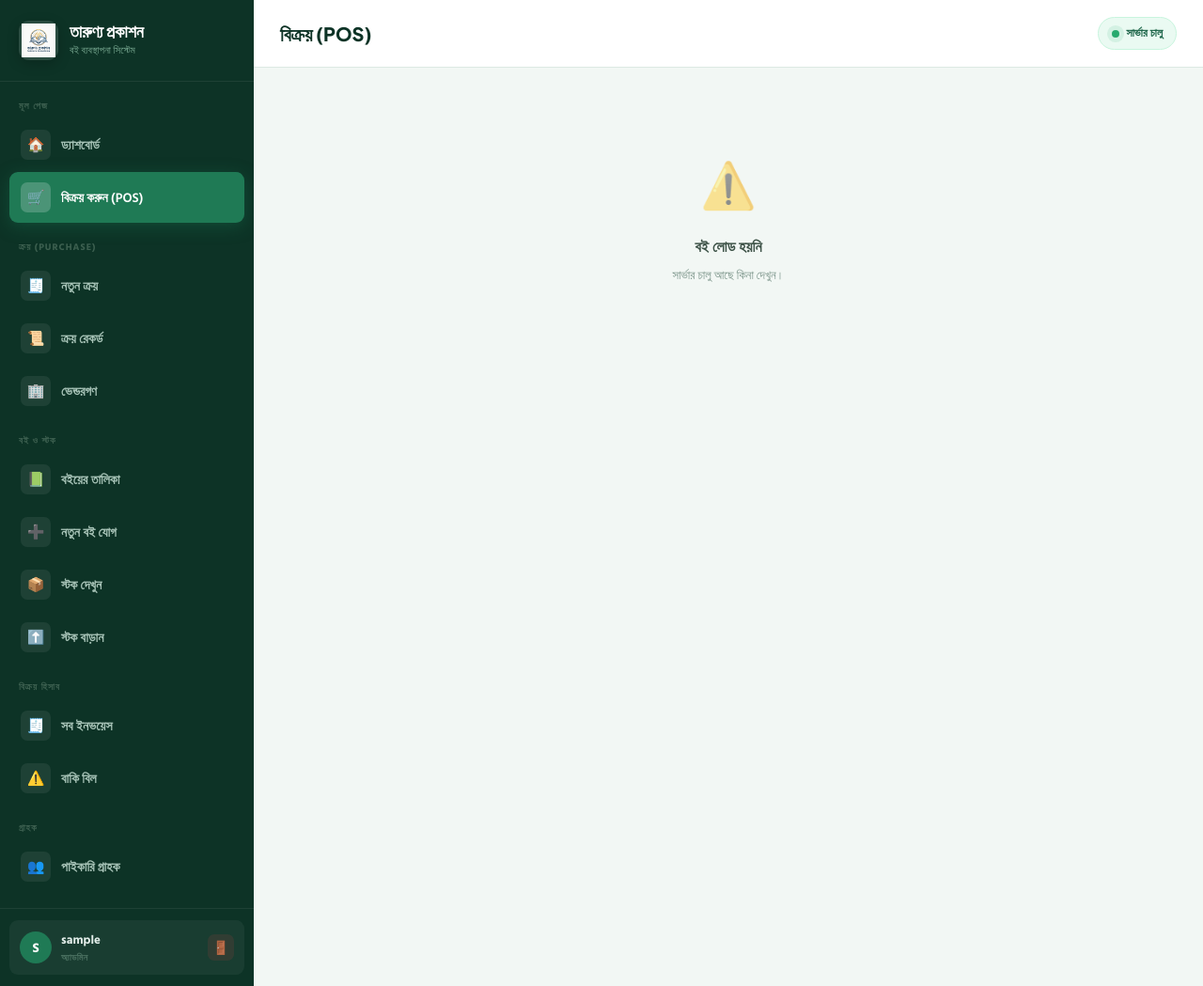
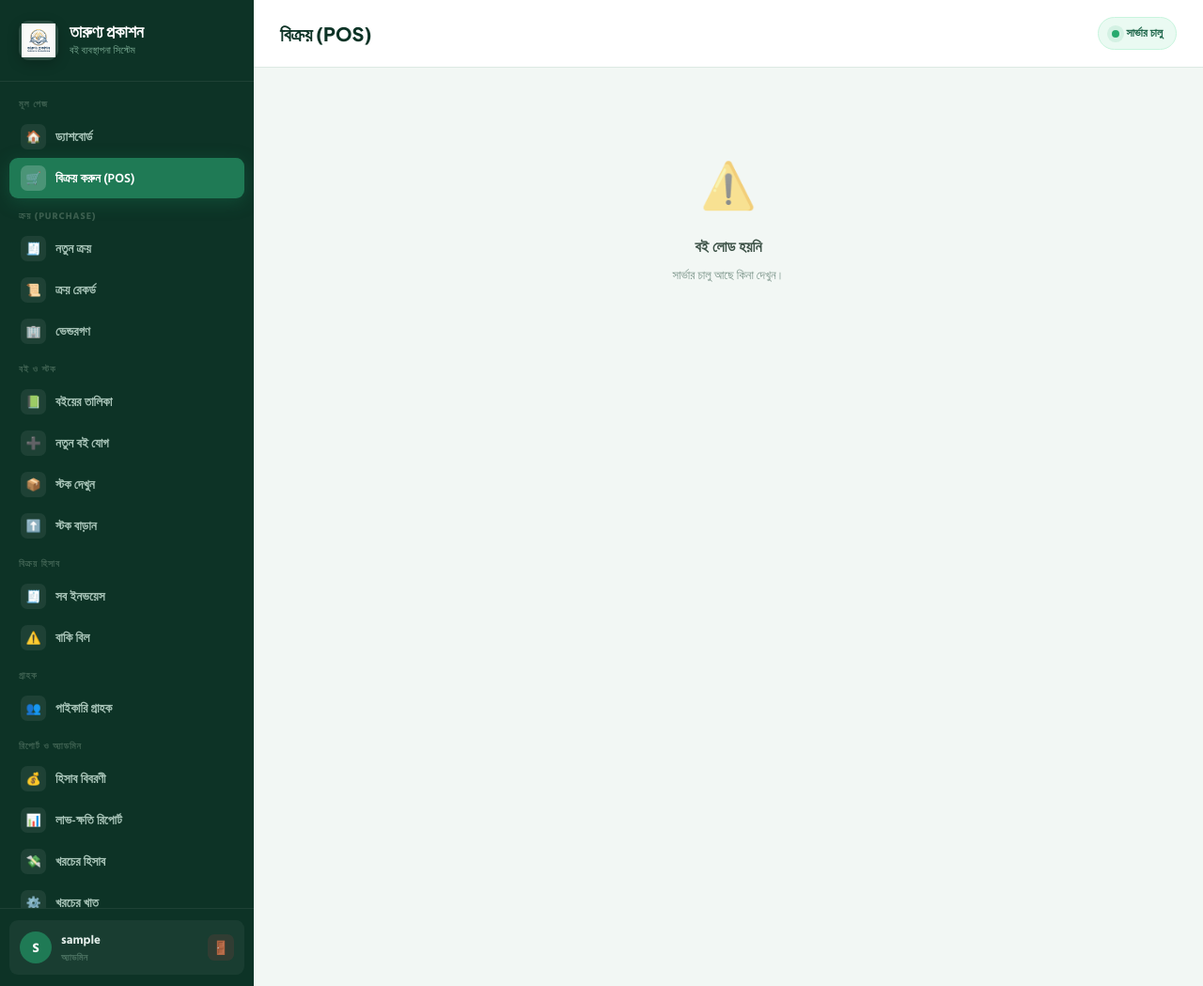
Before and after one commit to mwhzz/tarunno-prokashon-bookshop, a Django app: page /pos/ in a window 1280 px wide. Shown: the whole page at 94% size. Run offline with Django 5.2, Linux system fonts and the light colour scheme; the visitor is signed in with stand-in values (Sample User, id 1); parts of the project's set-up code (start-up, migrations or seed data) failed here and were passed over.

Commit message:
Fix POS filter row stacking and tighten sidebar/POS spacing
The category/sort dropdowns in the POS filter row were inheriting
width:100% from the global input/select rule in base.html, so each
one wrapped onto its own full-width row instead of sitting inline —
wasting more than half the panel's height before the book grid even
started. Also trims sidebar nav-item padding since the new Purchase
section made it longer.

Co-Authored-By: Claude Sonnet 5 <noreply@anthropic.com>

```diff
--- a/templates/base.html
+++ b/templates/base.html
@@ -118,19 +118,19 @@
       font-size: 10px; font-weight: 700;
       letter-spacing: .1em; text-transform: uppercase;
       color: #3d6050;
-      padding: 16px 10px 6px;
+      padding: 10px 10px 5px;
     }
-    .nav-section-label:first-child { padding-top: 6px; }
+    .nav-section-label:first-child { padding-top: 4px; }
 
     .nav-item {
-      display: flex; align-items: center; gap: 11px;
-      padding: 11px 12px;
+      display: flex; align-items: center; gap: 10px;
+      padding: 8px 12px;
       border-radius: 9px;
       cursor: pointer;
       color: #a8c4b8;
-      font-size: 14px; font-weight: 600;
+      font-size: 13.5px; font-weight: 600;
       transition: background .14s, color .14s;
-      margin-bottom: 2px;
+      margin-bottom: 1px;
       white-space: nowrap;
     }
 
@@ -143,11 +143,11 @@
     }
 
     .nav-icon {
-      width: 32px; height: 32px;
+      width: 27px; height: 27px;
       border-radius: 7px;
       background: rgba(255,255,255,.07);
       display: grid; place-items: center;
-      font-size: 15px; flex-shrink: 0;
+      font-size: 13px; flex-shrink: 0;
       transition: background .14s;
     }
 
```
Also changed, not shown: templates/pos.html (+22 -13 lines).
